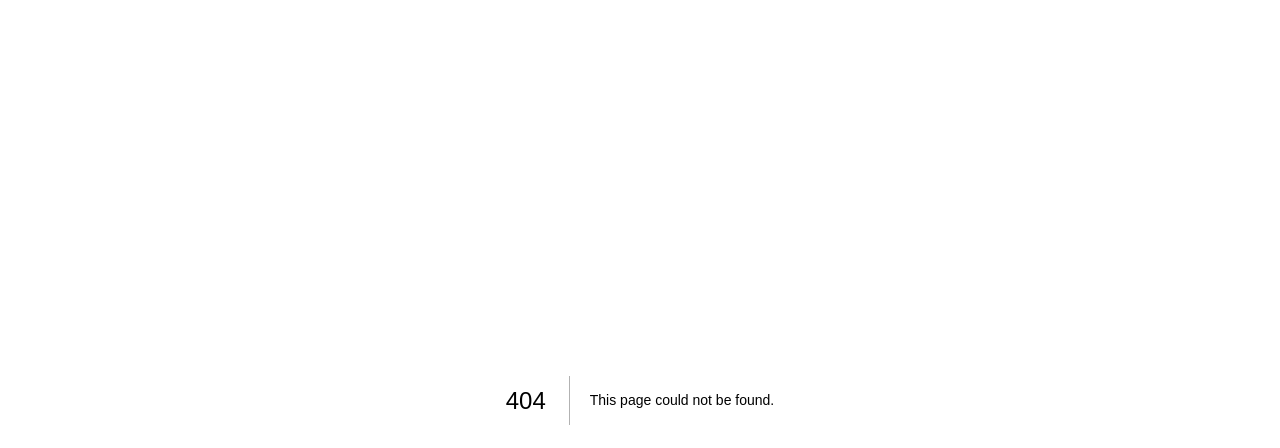
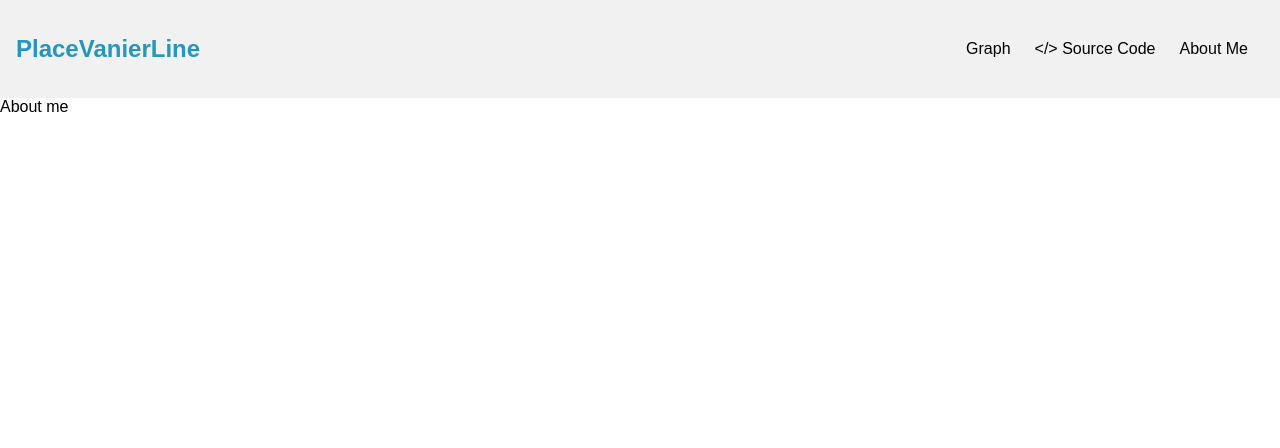
Before and after one commit to justindhillon/place-vanier-line, a Next.js app: page /about-me in a window 1280 px wide. Before the commit this address had no page. Shown: the top 448 px of the page. Built offline with nearby package versions, Linux system fonts and the light colour scheme.

Commit message:
modified:   components/footer.js 	modified:   components/navbar.js 	new file:   pages/about-me.js

```diff
--- a/components/footer.js
+++ b/components/footer.js
@@ -2,7 +2,7 @@ export default function Footer() {
     return (
         <div style={{position:"fixed"}}>
             <p>Learn More</p>
-            <a>About Me</a>
+            <a href="https://placevanierline.vercel.app/about-me">About Me</a>
         </div>
     )
 }
--- a/components/navbar.js
+++ b/components/navbar.js
@@ -6,8 +6,7 @@ import { Colors } from "chart.js";
 const MENU_LIST = [
   { text: "Graph", href: "/" },
   { text: "</> Source Code", href: "https://github.com/justindhillon/place-vanier-line" },
-  { text: "Twitter", href: "https://twitter.com/justindhillon0" },
-  { text: "Email", href: "https://mail.google.com/mail/u/?authuser=justin.singh.dhillon@gmail.com" },
+  { text: "About Me", href: "https://placevanierline.vercel.app/record-time" },
 ];
 
 export default function Navbar() {
--- /dev/null
+++ b/pages/about-me.js
@@ -0,0 +1,11 @@
+import Navbar from '../components/navbar';
+import AboutMe from '../components/about-me';
+
+export default function Homepage() {
+  return (
+    <div>
+      <Navbar />
+      <AboutMe />
+    </div>
+  );
+}
```
